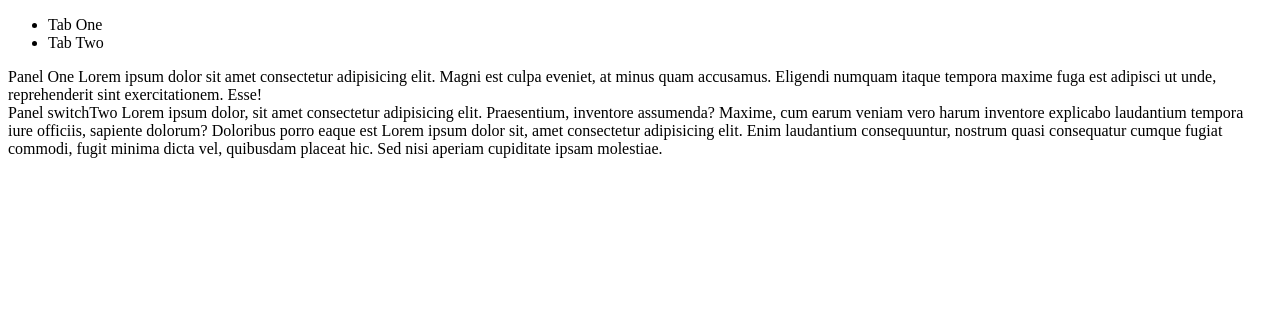
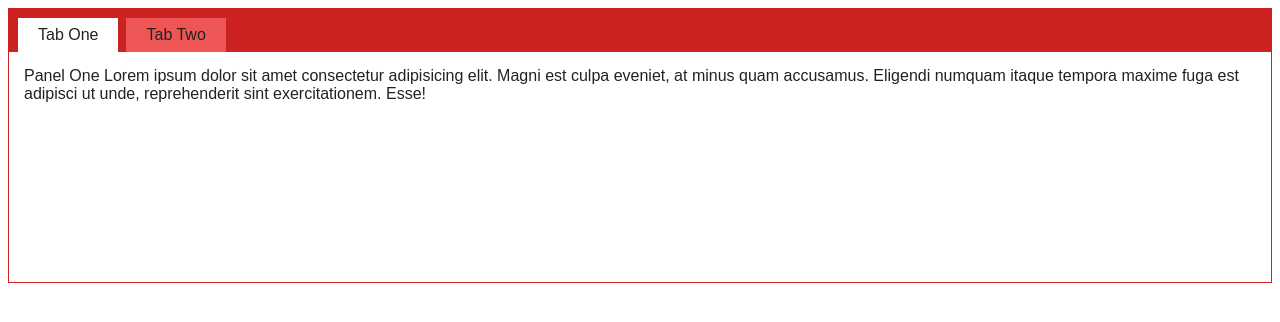
Before and after one commit to PhyoeThantKo/js-tabbed-panel, a plain HTML site: page index.html in a window 1280 px wide. Both pictures are taken after a click on the item "Tab One". Drawn offline with Linux system fonts and the light colour scheme.

Commit message:
styleandoptimized

```diff
--- a/index.html
+++ b/index.html
@@ -7,19 +7,53 @@
     <title>Tabbed Panels</title>
 
     <style>
+        body{
+            font-family: Arial, Helvetica, sans-serif;
+            color: #222;
+        }
 
+        .tab-bar{
+            list-style: none;
+            margin: 0;
+            padding: 10px 10px 0 10px;
+            background: #c22;
+            overflow: hidden;
+        }
+
+        .tab-bar li{
+            padding: 8px 20px;
+            float: left;
+            margin-right: 8px;
+            background: #fff;
+            cursor: pointer;
+        }
+
+        .panel{
+            min-height: 200px;
+            border: 1px solid #c22;
+            border-top: 0 none;
+            padding: 15px;
+        }
+
+        #tab-2{
+            background: #e55;
+        }
+
+        #panel-2{
+            display: none;
+        }
     </style>
 </head>
 <body>
     <ul class="tab-bar">
-        <li id="tab1" onclick="switchOne()"> Tab One</li>
-        <li id="tab2" onclick="switchTwo()"> Tab Two</li>
+        <li id="tab-1" onClick="switchOne()"> Tab One</li>
+        <li id="tab-2" onClick="switchTwo()"> Tab Two</li>
     </ul>
-    <div class="panel" id="panel1">
+    <div class="panel" id="panel-1">
         Panel One
         Lorem ipsum dolor sit amet consectetur adipisicing elit. Magni est culpa eveniet, at minus quam accusamus. Eligendi numquam itaque tempora maxime fuga est adipisci ut unde, reprehenderit sint exercitationem. Esse!
     </div>
-    <div class="panel" id="panel2">
+    <div class="panel" id="panel-2">
         Panel switchTwo
         Lorem ipsum dolor, sit amet consectetur adipisicing elit. Praesentium, inventore assumenda? Maxime, cum earum veniam vero harum inventore explicabo laudantium tempora iure officiis, sapiente dolorum? Doloribus porro eaque est
         Lorem ipsum dolor sit, amet consectetur adipisicing elit. Enim laudantium consequuntur, nostrum quasi consequatur cumque fugiat commodi, fugit minima dicta vel, quibusdam placeat hic. Sed nisi aperiam cupiditate ipsam molestiae.
@@ -30,18 +64,18 @@
             return document.getElementById(obj);
         }
 
-        function swithOne() {
-            get("tab1").style.background = "#fff";
-            get("tab2").style.background = "#e55";
-            get("panel1").style.display = "block";
-            get("panel2").style.display = "none";
+        function switchOne() {
+            get("tab-1").style.background = "#fff";
+            get("tab-2").style.background = "#e55";
+            get("panel-1").style.display = "block";
+            get("panel-2").style.display = "none";
         }
 
-        function swithTwo() {
-            get("tab1").style.background = "#e55";
-            get("tab2").style.background = "#fff";
-            get("panel1").style.display = "none";
-            get("panel2").style.display = "block";
+        function switchTwo() {
+            get("tab-1").style.background = "#e55";
+            get("tab-2").style.background = "#fff";
+            get("panel-1").style.display = "none";
+            get("panel-2").style.display = "block";
         }
 
     </script>
```
